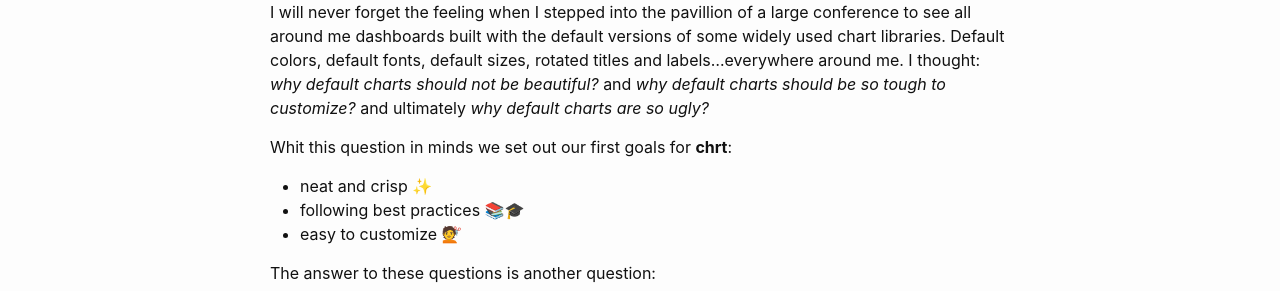
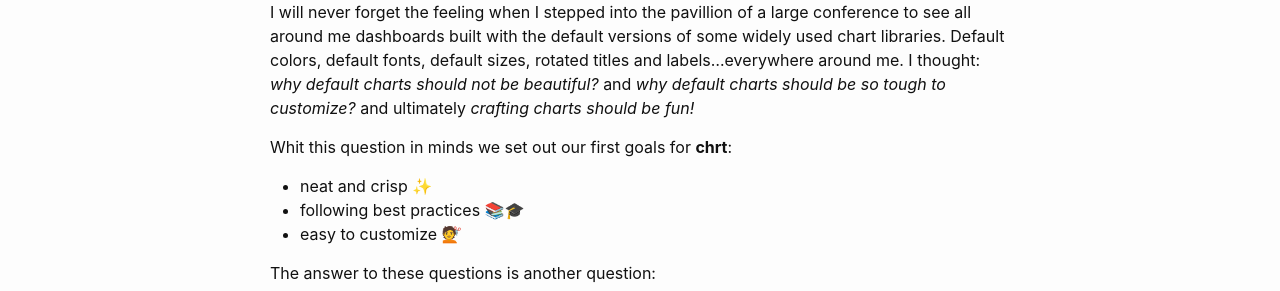
Before and after one commit to chrt-io/blog, a Jekyll site: the page built from _posts/2021-02-16-how-does-a-chrt-should-look-like.md, in a window 1280 px wide. Shown: the part 590-881 px from the top of the page. Built offline with Jekyll 4.4.1, drawn with Linux system fonts in a browser that asks for light colours.

Commit message:
Update from Forestry.io carlo zapponi updated _posts/2021-02-16-how-does-a-chrt-should-look-like.md

```diff
--- a/_posts/2021-02-16-how-does-a-chrt-should-look-like.md
+++ b/_posts/2021-02-16-how-does-a-chrt-should-look-like.md
@@ -13,7 +13,7 @@ The big names 🧑‍🏫 👩‍🏫 (Spear, Bertin, Wilkinson, Tukey, Few, Tuf
 
 There are examples of libraries and tools to generate inspiring beautiful charts. One of our favourite tool is [Datawrapper](https://www.datawrapper.de/), leading publications build charts with it. Datawrapper won't let you disappointed: the charts are beautiful, neat and easy to read - and they follow the best practices. I would say that in a way they are _opinionated charts_: datawrapper lets you customize almost everything without destroying years of research in data visualization with some questionably designed chart element (axis titles, annotations, labels...)
 
-This doesn't quite often happens with chart libraries, throug which you can do almost everything. I will never forget the feeling when I stepped into the pavillion of a large conference to see all around me dashboards built with the default versions of some widely used chart libraries. Default colors, default fonts, default sizes, rotated titles and labels...everywhere around me. I thought: _why default charts should not be beautiful?_ and _why default charts should be so tough to customize?_ and ultimately _why default charts are so ugly?_
+This doesn't quite often happens with chart libraries, throug which you can do almost everything. I will never forget the feeling when I stepped into the pavillion of a large conference to see all around me dashboards built with the default versions of some widely used chart libraries. Default colors, default fonts, default sizes, rotated titles and labels...everywhere around me. I thought: _why default charts should not be beautiful?_ and _why default charts should be so tough to customize?_ and ultimately _crafting charts should be fun!_
 
 Whit this question in minds we set out our first goals for **chrt**:
 
```
